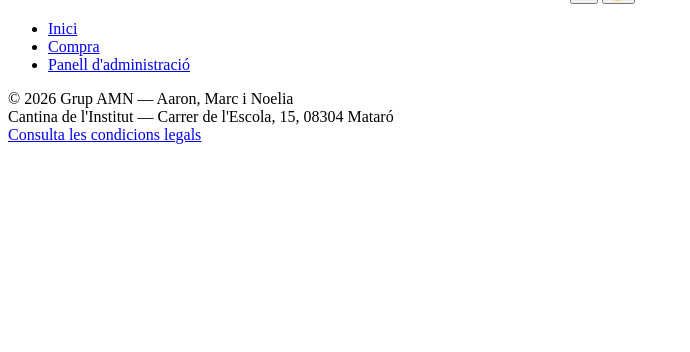
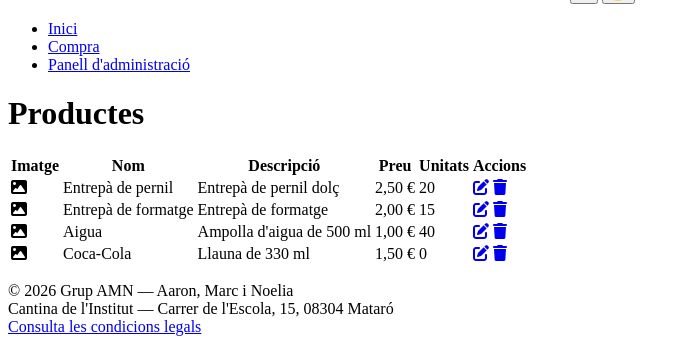
Before and after one commit to noelia287/Projecte_Cantina_AMN, a PHP site: page /src/public/admin.php in a window 1280 px wide. Shown: the part 457-809 px from the top of the page, without its empty margins (0-690 px from the left). Before the commit the page ends 601 px from the top, so only its background shows below. Run offline with PHP 8.4, Linux system fonts and the light colour scheme.

Commit message:
feat(adminPanel): Afegir frontend panell admin

```diff
--- a/data/productes.json
+++ b/data/productes.json
@@ -1,31 +1,38 @@
-
 [
     {
         "id": 1,
         "nom": "Entrepà de pernil",
         "descripcio": "Entrepà de pernil dolç",
-        "preu": 2.50,
-        "disponible": true
+        "preu": 2.5,
+        "disponible": true,
+        "unitats": 20,
+        "imatge": null
     },
     {
         "id": 2,
         "nom": "Entrepà de formatge",
         "descripcio": "Entrepà de formatge",
-        "preu": 2.00,
-        "disponible": true
+        "preu": 2.0,
+        "disponible": true,
+        "unitats": 15,
+        "imatge": null
     },
     {
         "id": 3,
         "nom": "Aigua",
         "descripcio": "Ampolla d'aigua de 500 ml",
-        "preu": 1.00,
-        "disponible": true
+        "preu": 1.0,
+        "disponible": true,
+        "unitats": 40,
+        "imatge": null
     },
     {
         "id": 4,
         "nom": "Coca-Cola",
         "descripcio": "Llauna de 330 ml",
-        "preu": 1.50,
-        "disponible": false
+        "preu": 1.5,
+        "disponible": false,
+        "unitats": 0,
+        "imatge": null
     }
 ]
--- a/frontend/src/css/components/_index.scss
+++ b/frontend/src/css/components/_index.scss
@@ -4,3 +4,4 @@
 @forward 'navigation';
 @forward 'logo';
 @forward 'copyright';
+@forward 'tables';
--- /dev/null
+++ b/includes/funcions.php
@@ -0,0 +1,10 @@
+<?php
+    function llegir_productes(){
+            $fitxer = fopen("../data/productes.json", "r");
+            $contingut = fread($fitxer, filesize("../data/productes.json"));
+            return json_decode($contingut, true);
+            fclose($fitxer);
+    }
+
+
+?>
--- a/includes/layout.php
+++ b/includes/layout.php
@@ -10,6 +10,7 @@ function layout_inici(string $titol = "Projecte Cantina"): void { ?>
     <title><?= htmlspecialchars($titol) ?></title>
     <script type="module" src="http://localhost:5173/@vite/client"></script>
     <script type="module" src="http://localhost:5173/src/js/main.js"></script>
+    <link rel="stylesheet" href="https://cdnjs.cloudflare.com/ajax/libs/font-awesome/6.5.1/css/all.min.css">
     <link rel="icon" type="image/png" href="../frontend/public/logo.png">
 </head>
 <body>
--- a/public/admin.php
+++ b/public/admin.php
@@ -1,12 +1,47 @@
 <?php
-$titol = "Projecte Cantina";
+    $titol = "Projecte Cantina";
+    require_once "../includes/funcions.php";
+    $productes = llegir_productes();
 ?>
 <?php
-require_once '../includes/layout.php';
-layout_inici($titol);
+    require_once '../includes/layout.php';
+    layout_inici($titol);
 ?>
 <main>
-
+    <h1>Productes</h1>
+    <table class="taula-productes">
+        <thead>
+            <tr>
+                <th>Imatge</th>
+                <th>Nom</th>
+                <th>Descripció</th>
+                <th>Preu</th>
+                <th>Unitats</th>
+                <th>Accions</th>
+            </tr>
+        </thead>
+        <tbody>
+        <?php foreach ($productes as $p): ?>
+            <tr>
+                <td>
+                    <?php if (!empty($p['imatge'])): ?>
+                        <img src="<?= htmlspecialchars($p['imatge']) ?>" alt="<?= htmlspecialchars($p['nom']) ?>">
+                    <?php else: ?>
+                        <div class="sense-imatge"><i class="fa-solid fa-image"></i></div>
+                    <?php endif; ?>
+                </td>
+                <td><?= htmlspecialchars($p['nom']) ?></td>
+                <td><?= htmlspecialchars($p['descripcio']) ?></td>
+                <td><?= number_format($p['preu'], 2, ',', '.') ?> €</td>
+                <td><?= (int)($p['unitats'] ?? 0) ?></td>
+                <td class="accions">
+                    <a href="editar.php?id=<?= (int)$p['id'] ?>" class="btn-accio editar" title="Editar" aria-label="Editar <?= htmlspecialchars($p['nom']) ?>"><i class="fa-solid fa-pen-to-square"></i></a>
+                    <a href="eliminar.php?id=<?= (int)$p['id'] ?>" class="btn-accio eliminar" title="Eliminar" aria-label="Eliminar <?= htmlspecialchars($p['nom']) ?>"><i class="fa-solid fa-trash"></i></a>
+                </td>
+            </tr>
+        <?php endforeach; ?>
+        </tbody>
+    </table>
 </main>
 
 <?php layout_final(); ?>
```
Also changed, not shown: frontend/src/css/components/_tables.scss (added, +39 -0 lines).
